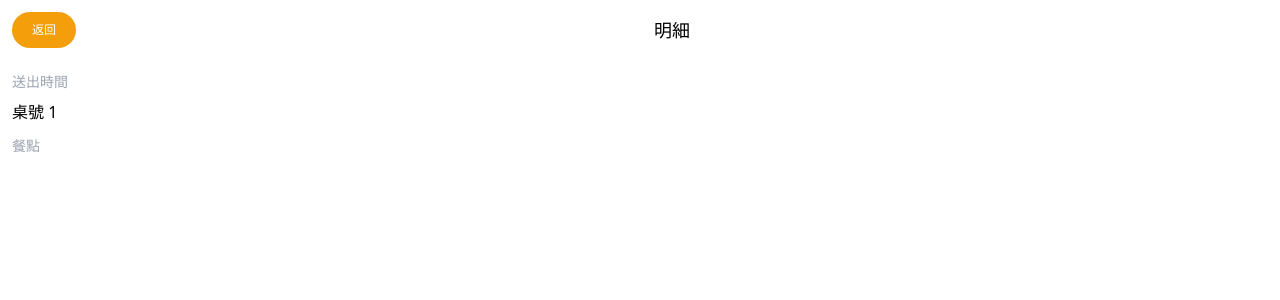
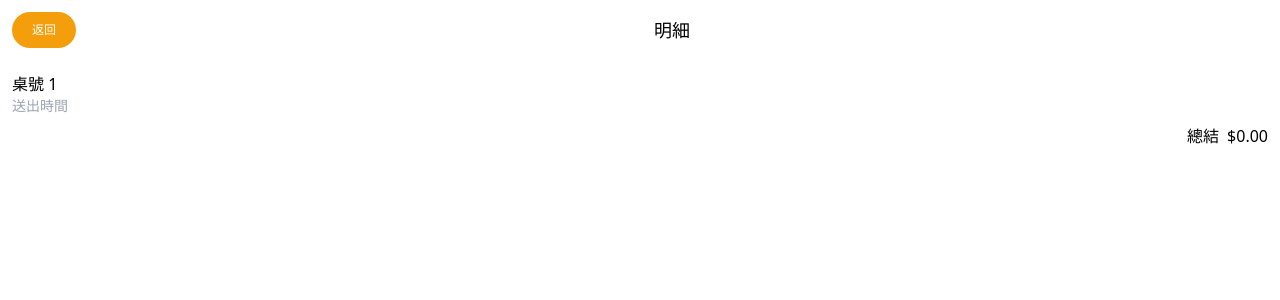
Before and after one commit to weily10/menu, a Vue app: page /checkOut in a window 1280 px wide. Shown: the top 300 px of the page. Built offline with nearby package versions, Linux system fonts and the light colour scheme.

Commit message:
fix: checkout

```diff
--- a/src/pages/CheckOut.vue
+++ b/src/pages/CheckOut.vue
@@ -12,6 +12,17 @@ function formatPrice(price: number) {
     currency: "TWD",
   }).format(price);
 }
+
+function total(items) {
+  return new Intl.NumberFormat("zh-Hant", {
+    style: "currency",
+    currency: "TWD",
+  }).format(
+    items.reduce((acc, item) => {
+      return acc + item.order.quantity * item.order.price;
+    }, 0)
+  );
+}
 </script>
 
 <template>
@@ -25,13 +36,11 @@ function formatPrice(price: number) {
         <div></div>
       </div>
       <div class="mt-6">
+        <div class="mt-2">桌號 1</div>
         <div class="flex space-x-2">
           <p class="gray-sm-text">送出時間</p>
           <p class="text-sm">{{ time }}</p>
         </div>
-        <div class="mt-2">桌號 1</div>
-
-        <div class="mt-3 gray-sm-text">餐點</div>
         <div
           v-for="(item, index) in items"
           :key="'index' + index"
@@ -47,6 +56,11 @@ function formatPrice(price: number) {
           </div>
           <div>{{ formatPrice(item.order.quantity * item.order.price) }}</div>
         </div>
+
+        <div class="flex justify-end space-x-2 mt-2">
+          <div>總結</div>
+          <div class="text-base font-medium">{{ total(items) }}</div>
+        </div>
       </div>
     </div>
   </div>
```
